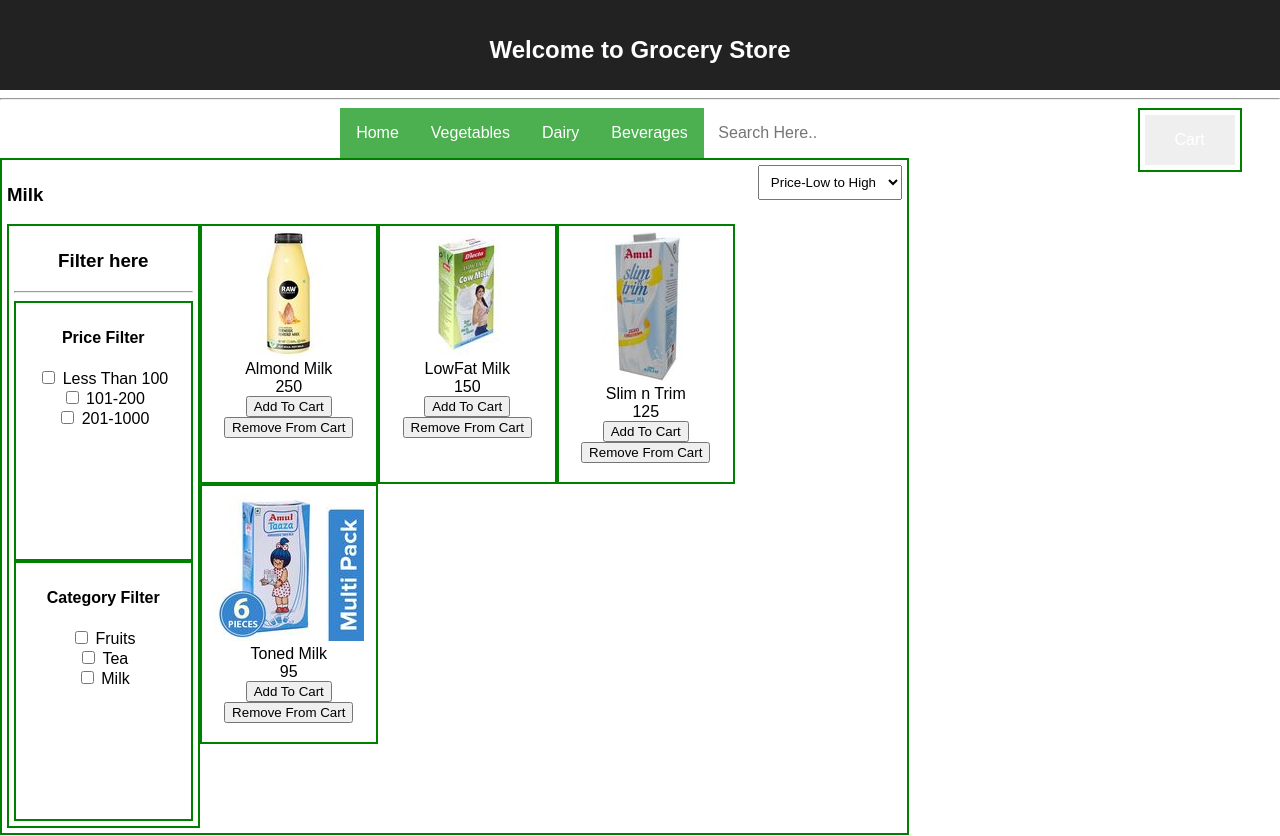
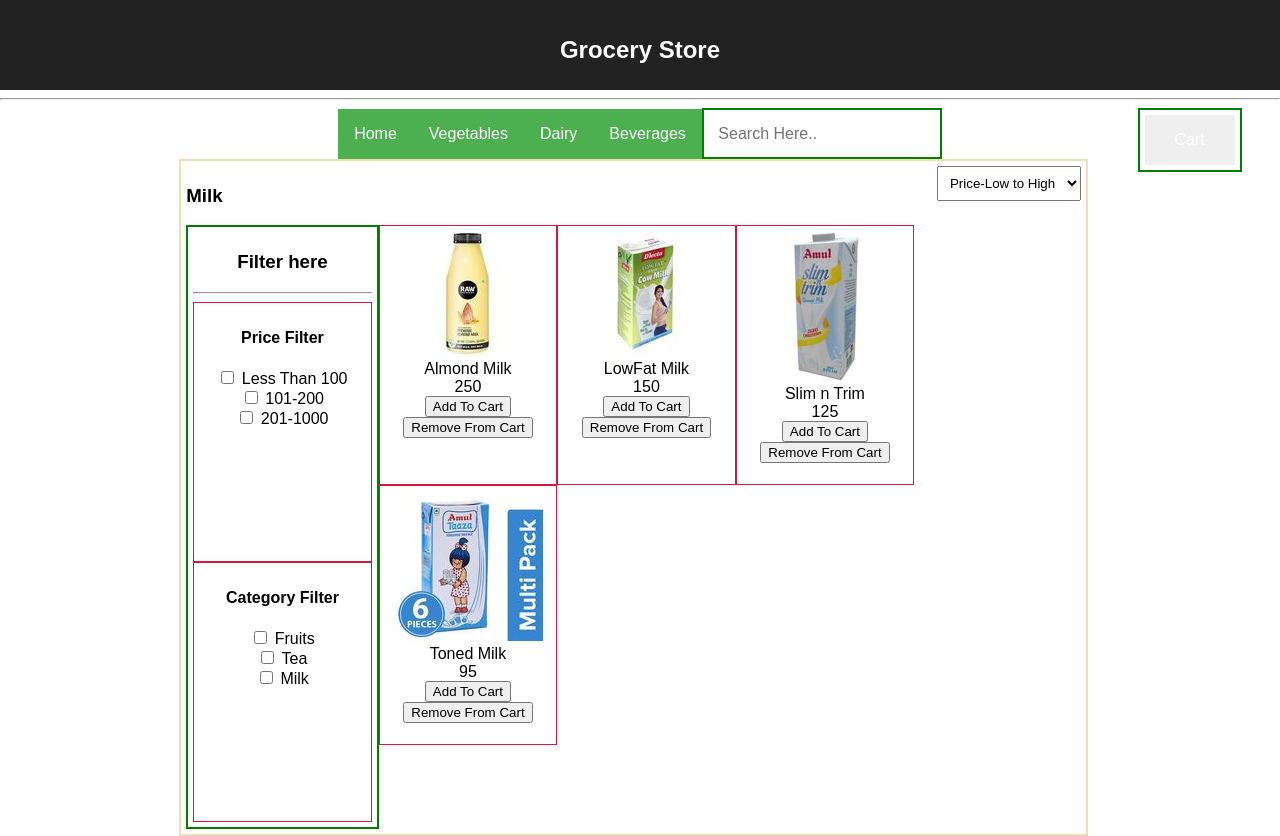
Before and after one commit to kathishivaramreddy/GroceryStore, a React (Create React App) app: page /milk in a window 1280 px wide. Built offline with nearby package versions, Linux system fonts and the light colour scheme.

Commit message:
[Shiva/Sumi] Fixing the way the products are displayed.

```diff
--- a/src/App.css
+++ b/src/App.css
@@ -54,7 +54,7 @@
     z-index: 1;
 }
 
-.dropdown-content a {
+.navdown-content a {
     color: black;
     padding: 12px 16px;
     text-decoration: none;
@@ -69,7 +69,7 @@
 
 .searchbox {
 
-  border: 2px  green ;
+  border: 2px solid green ;
   padding: 14.5px;
 
   font-size: 16px;
@@ -85,10 +85,12 @@
 }
 
 .productboxed {
+  position:absolute;
   border: 2px solid green ;
   width: 70;
   height:auto;
   float: left;
+  left:14%;
   padding: 5px;
 }
 .checkoutboxed {
@@ -99,7 +101,7 @@
   padding: 5px;
 }
 .boxed {
-  border: 2px solid green ;
+  border: 1px solid crimson;
   width: 178.5px;
   height:260px;
   float: left;
--- a/src/App.js
+++ b/src/App.js
@@ -195,7 +195,7 @@
         <div className="App">
 
           <header className="App-header">
-            <h1 className="App-title" >Welcome to Grocery Store</h1>
+            <h1 className="App-title" > Grocery Store</h1>
           </header>
 
 
@@ -244,15 +244,15 @@
 
             <div>
 
-              <Route exact path='/' component={() => <ProductList onClick={this.handleAddToCart.bind(this)} onRemove={this.handleRemoveFromCart.bind(this)} onSearch={this.state.input}/>} />
+              <Route exact path='/' component={() => <ProductList onAdd={this.handleAddToCart.bind(this)} onRemove={this.handleRemoveFromCart.bind(this)} onSearch={this.state.input}/>} />
               {/* onPriceFilter={this.state.filterPrice} categoryFilter={this.state.filterCategory} */}
               <Route path='/fruits' component={() => <Fruits onAdd={this.handleAddToCart.bind(this)} onRemove={this.handleRemoveFromCart.bind(this)}  />}/>
 
-              <Route path='/organic' component={() => <Vegetables onClick={this.handleAddToCart.bind(this)} onRemove={this.handleRemoveFromCart.bind(this)}  />}/>
-              <Route path='/milk' component={() => <Milk onClick={this.handleAddToCart.bind(this)}  onRemove={this.handleRemoveFromCart.bind(this)} />}/>
-              <Route path='/meat' component={() => <Meat onClick={this.handleAddToCart.bind(this)}  onRemove={this.handleRemoveFromCart.bind(this)} />}/>
-              <Route path='/tea' component={() => <Tea onClick={this.handleAddToCart.bind(this)}  onRemove={this.handleRemoveFromCart.bind(this)} />}/>
-              <Route path='/coffee' component={() => <Coffee onClick={this.handleAddToCart.bind(this) }   onRemove={this.handleRemoveFromCart.bind(this)} />}/>
+              <Route path='/organic' component={() => <Vegetables onAdd={this.handleAddToCart.bind(this)} onRemove={this.handleRemoveFromCart.bind(this)}  />}/>
+              <Route path='/milk' component={() => <Milk onAdd={this.handleAddToCart.bind(this)}  onRemove={this.handleRemoveFromCart.bind(this)} />}/>
+              <Route path='/meat' component={() => <Meat onAdd={this.handleAddToCart.bind(this)}  onRemove={this.handleRemoveFromCart.bind(this)} />}/>
+              <Route path='/tea' component={() => <Tea onAdd={this.handleAddToCart.bind(this)}  onRemove={this.handleRemoveFromCart.bind(this)} />}/>
+              <Route path='/coffee' component={() => <Coffee onAdd={this.handleAddToCart.bind(this) }   onRemove={this.handleRemoveFromCart.bind(this)} />}/>
               <Route exact path='/checkout' component={() => <Checkout totalPrice={this.state.cart} />}/>
               <Route exact path='/cart' component={Cart} />
 
--- a/src/Coffee.js
+++ b/src/Coffee.js
@@ -2,20 +2,6 @@
 import allProductsList from './AllProducts';
 import {PriceSorter} from './PriceSorter';
 import {Filter} from './Filter';
-
-const coffeeList = (coffee) => {
-
-  const listItems = coffee.map((product) =>
-    <div className="boxed" key={product.name}>
-      <img src={product.image} alt=''/><br/>
-      {product.name}<br/>
-      {product.currency} {product.price}<br/>
-      <button className="addBasket" value="Add" onClick={ () => this.props.onClick(product.name, product.currency, product.price)}>Add To Cart </button>
-      <button className="addBasket" value="Remove From Cart" onClick={ () => this.props.onRemove(product.name)}>Remove From Cart </button>
-    </div>)
-
-    return listItems;
-}
 
 export class Coffee extends React.Component {
   constructor(props) {
@@ -34,14 +20,24 @@
   }
 
   render() {
-    const {products } = this.state
+    const {products } = this.state;
+
+    const listItems = products.map((product) =>
+      <div className="boxed" key={product.name}>
+        <img src={product.image} alt=''/><br/>
+        {product.name}<br/>
+        {product.currency} {product.price}<br/>
+        <button className="addBasket" value="Add" onClick={ () => this.props.onAdd(product.name, product.currency, product.price,product.image,product.image)}>Add To Cart </button>
+        <button className="addBasket" value="Remove From Cart" onClick={ () => this.props.onRemove(product.name)}>Remove From Cart </button>
+      </div>)
+
     return (
       <div>
         <div className="productboxed">
           <PriceSorter />
           <h3>Coffee</h3>
           <Filter />
-          {coffeeList(products)}
+          {listItems}
         </div>
       </div>
     );
--- a/src/Fruits.css
+++ b/src/Fruits.css
@@ -3,7 +3,7 @@
   display: inline-block;
 }
 .productboxed {
-  border: 2px solid green ;
+  border: 2px solid wheat ;
   width: 71%;
   height:auto;
   float: left;
--- a/src/Fruits.js
+++ b/src/Fruits.js
@@ -28,7 +28,7 @@
         <img src={product.image} alt=''/><br/>
         {product.name}<br/>
         {product.currency} {product.price}<br/>
-        <button className="addBasket" value="Add" onClick={ () => this.props.onAdd(product.name, product.currency, product.price,product.image)}>Add To Cart </button>
+        <button className="addBasket" value="Add" onClick={ () => this.props.onAdd(product.name, product.currency, product.price,product.image,product.image)}>Add To Cart </button>
         <button className="addBasket" value="Remove From Cart" onClick={ () => this.props.onRemove(product.name)}>Remove From Cart </button>
       </div>)
 
--- a/src/Meat.js
+++ b/src/Meat.js
@@ -2,20 +2,6 @@
 import allProductsList from './AllProducts';
 import {PriceSorter} from './PriceSorter';
 import {Filter} from './Filter';
-
-const meatList = (meat) => {
-
-  const listItems = meat.map((product) =>
-    <div className="boxed" key={product.name}>
-      <img src={product.image} alt=''/><br/>
-      {product.name}<br/>
-      {product.currency} {product.price}<br/>
-      <button className="addBasket" value="Add" onClick={ () => this.props.onClick(product.name, product.currency, product.price)}>Add To Cart </button>
-      <button className="addBasket" value="Remove From Cart" onClick={ () => this.props.onRemove(product.name)}>Remove From Cart </button>
-    </div>)
-
-    return listItems;
-}
 
 export class Meat extends React.Component {
   constructor(props) {
@@ -34,13 +20,23 @@
   }
   render() {
     const {products} = this.state;
+
+    const listItems = products.map((product) =>
+      <div className="boxed" key={product.name}>
+        <img src={product.image} alt=''/><br/>
+        {product.name}<br/>
+        {product.currency} {product.price}<br/>
+        <button className="addBasket" value="Add" onClick={ () => this.props.onAdd(product.name, product.currency, product.price,product.image)}>Add To Cart </button>
+        <button className="addBasket" value="Remove From Cart" onClick={ () => this.props.onRemove(product.name)}>Remove From Cart </button>
+      </div>)
+
     return (
       <div>
         <div className="productboxed">
           <PriceSorter/>
           <h3 >Meat</h3>
           <Filter/>
-          {meatList(products)}
+          {listItems}
         </div>
       </div>
     );
--- a/src/Milk.js
+++ b/src/Milk.js
@@ -2,20 +2,6 @@
 import allProductsList from './AllProducts';
 import {PriceSorter} from './PriceSorter';
 import {Filter} from './Filter';
-
-const milkList = (milk) => {
-
-  const listItems = milk.map((product) =>
-    <div className="boxed" key={product.name}>
-      <img src={product.image} alt=''/><br/>
-      {product.name}<br/>
-      {product.currency} {product.price}<br/>
-      <button className="addBasket" value="Add" onClick={ () => this.props.onClick(product.name, product.currency, product.price)}>Add To Cart </button>
-      <button className="addBasket" value="Remove From Cart" onClick={ () => this.props.onRemove(product.name)}>Remove From Cart </button>
-    </div>)
-
-    return listItems;
-}
 
 export class Milk extends React.Component {
   constructor(props) {
@@ -34,13 +20,22 @@
   }
   render() {
     const {products} = this.state;
+    const listItems = products.map((product) =>
+      <div className="boxed" key={product.name}>
+        <img src={product.image} alt=''/><br/>
+        {product.name}<br/>
+        {product.currency} {product.price}<br/>
+        <button className="addBasket" value="Add" onClick={ () => this.props.onAdd(product.name, product.currency, product.price,product.image)}>Add To Cart </button>
+        <button className="addBasket" value="Remove From Cart" onClick={ () => this.props.onRemove(product.name)}>Remove From Cart </button>
+      </div>)
+
     return (
       <div>
         <div className="productboxed">
           <PriceSorter/>
           <h3 align="left" >Milk</h3>
           <Filter/>
-          {milkList(products)}
+          {listItems}
 
         </div>
       </div>
--- a/src/ProductList.js
+++ b/src/ProductList.js
@@ -71,7 +71,7 @@
         <img src={data.image} alt=''/><br/>
         {data.name}<br/>
         {data.currency} {data.price}<br/>
-        <button className="addBasket" value="Add" onClick={ () => this.props.onClick(data.name, data.currency, data.price,data.image)}>Add To Cart </button>
+        <button className="addBasket" value="Add" onClick={ () => this.props.onAdd(data.name, data.currency, data.price,data.image)}>Add To Cart </button>
         <button className="addBasket" value="Remove From Cart" onClick={ () => this.props.onRemove(data.name,data.currency,data.price)}>Remove From Cart </button>
       </div>);
 
--- a/src/Tea.js
+++ b/src/Tea.js
@@ -2,21 +2,6 @@
 import allProductsList from './AllProducts';
 import {PriceSorter} from './PriceSorter';
 import {Filter} from './Filter';
-
-const teaList = (tea) => {
-
-  const listItems = tea.map((product) =>
-    <div className="boxed" key={product.name}>
-      <img src={product.image} alt=''/><br/>
-      {product.name}<br/>
-      {product.currency} {product.price}<br/>
-      <button className="addBasket" value="Add" onClick={ () => this.props.onClick(product.name, product.currency, product.price)}>Add To Cart </button>
-      <button className="addBasket" value="Remove From Cart" onClick={ () => this.props.onRemove(product.name)}>Remove From Cart </button>
-    </div>)
-
-    return listItems;
-}
-
 
 export class Tea extends React.Component {
   constructor(props) {
@@ -35,13 +20,23 @@
 
   render() {
     const {products} = this.state;
+
+    const listItems = products.map((product) =>
+      <div className="boxed" key={product.name}>
+        <img src={product.image} alt=''/><br/>
+        {product.name}<br/>
+        {product.currency} {product.price}<br/>
+        <button className="addBasket" value="Add" onClick={ () => this.props.onAdd(product.name, product.currency, product.price ,product.image)}>Add To Cart </button>
+        <button className="addBasket" value="Remove From Cart" onClick={ () => this.props.onRemove(product.name)}>Remove From Cart </button>
+      </div>)
+
     return (
       <div>
         <div className="productboxed">
           <PriceSorter/>
           <h3 align="left" >Tea</h3>
           <Filter />
-          {teaList(products)}
+          {listItems}
         </div>
       </div>
     );
--- a/src/Vegetables.js
+++ b/src/Vegetables.js
@@ -2,20 +2,6 @@
 import allProductsList from './AllProducts';
 import {PriceSorter} from './PriceSorter';
 import {Filter} from './Filter';
-
-const vegetableList = (vegetables) => {
-
-  const listItems = vegetables.map((product) =>
-    <div className="boxed" key={product.name}>
-      <img src={product.image} alt=''/><br/>
-      {product.name}<br/>
-      {product.currency} {product.price}<br/>
-      <button className="addBasket" value="Add" onClick={ () => this.props.onClick(product.name, product.currency, product.price)}>Add To Cart </button>
-      <button className="addBasket" value="Remove From Cart" onClick={ () => this.props.onRemove(product.name)}>Remove From Cart </button>
-    </div>)
-
-    return listItems;
-}
 
 export class Vegetables extends React.Component {
   constructor(props) {
@@ -35,13 +21,22 @@
 
   render() {
     const {products} = this.state;
+    const listItems = products.map((product) =>
+      <div className="boxed" key={product.name}>
+        <img src={product.image} alt=''/><br/>
+        {product.name}<br/>
+        {product.currency} {product.price}<br/>
+        <button className="addBasket" value="Add" onClick={ () => this.props.onAdd(product.name, product.currency, product.price,product.image)}>Add To Cart </button>
+        <button className="addBasket" value="Remove From Cart" onClick={ () => this.props.onRemove(product.name)}>Remove From Cart </button>
+      </div>)
+
     return (
       <div>
         <div className="productboxed">
           <PriceSorter/>
           <h3>Organic Vegetables</h3>
           <Filter/>
-          {vegetableList(products)}
+          {listItems}
         </div>
 
       </div>
```
